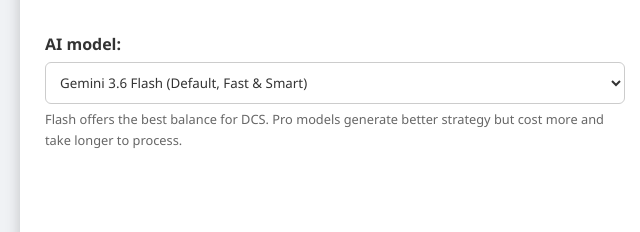
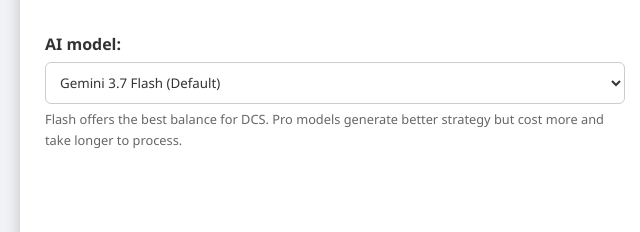
Before and after one commit to darcaem-dcs/aem-commander, an Electron app: page public/index.html in a window 1280 px wide. Shown: the part 508-740 px from the top of the page, 0-640 px from the left. Drawn offline with nearby package versions, Linux system fonts and the light colour scheme; no server answers.

Commit message:
Added Gemini 3.7

```diff
--- a/public/index.html
+++ b/public/index.html
@@ -494,7 +494,8 @@
 					<div style="margin-top: 20px;">
 						<label for="aiModel">AI model:</label>
 						<select id="aiModel" class="input-field" style="cursor: pointer;">
-							<option value="gemini-3.6-flash" selected>Gemini 3.6 Flash (Default, Fast & Smart)</option>
+							<option value="gemini-3.7-flash" selected>Gemini 3.7 Flash (Default)</option>
+							<option value="gemini-3.6-flash">Gemini 3.6 Flash (Last stable, Fast & Smart)</option>
 							<option value="gemini-3.1-pro-preview">Gemini 3.1 Pro Preview (Best Strategy, Slower)</option>
 							<option value="gemini-3.5-flash-lite">Gemini 3.5 Flash-Lite (Fastest, Cost-Effective)</option>
 						</select>
@@ -1067,7 +1068,7 @@
                 }
             }
 
-			const model = aiModelInput.value.trim() || 'gemini-3.6-flash';
+			const model = aiModelInput.value.trim() || 'gemini-3.7-flash';
 			const intervalTime = Math.max(parseInt(document.getElementById('intervalTime').value, 10) || 300, 60);
             const commanderSide = document.querySelector('input[name="commanderOpt"]:checked').value;
 			const instructionsRed = inputInstructionsRed.value;
```
